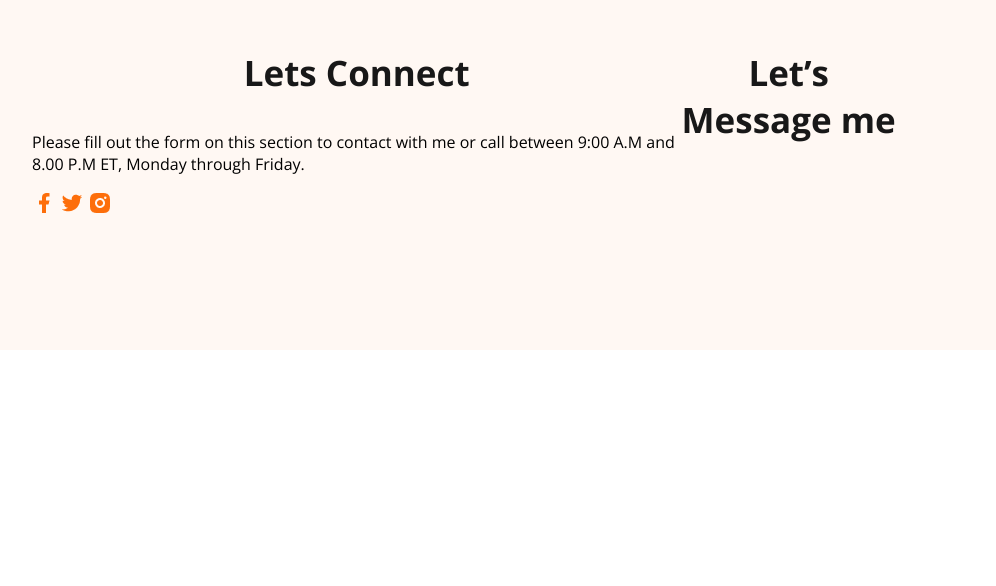
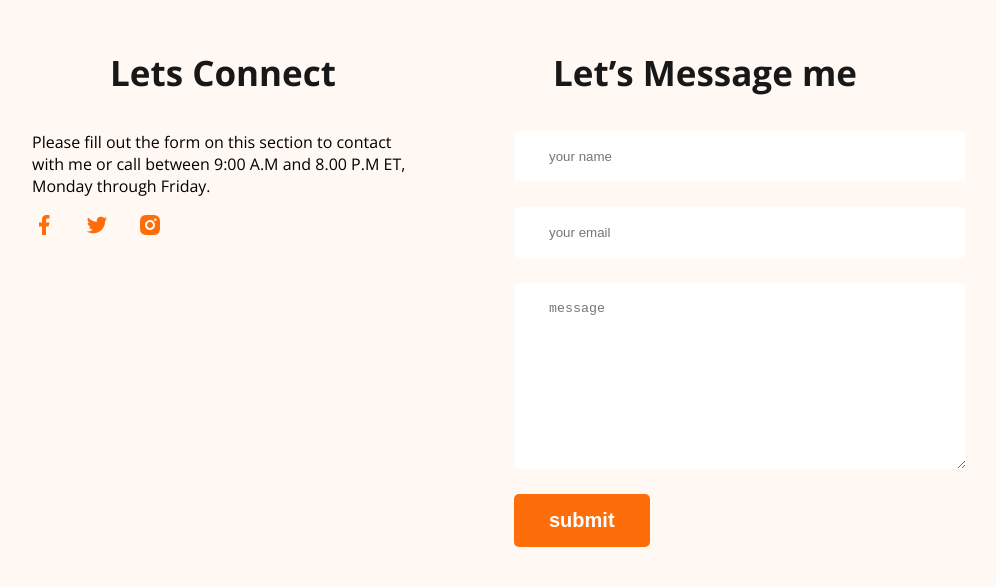
Before and after one commit to shiulisaren/developer-portfolio, a plain HTML site: page index.html in a window 1280 px wide. Shown: the part 3417-4003 px from the top of the page, without its empty margins (176-1172 px from the left). Before the commit the page ends 3775 px from the top, so only its background shows below. Drawn offline with nearby package versions, Linux system fonts and the light colour scheme.

Commit message:
finished the footer section with contact form

```diff
--- a/index.html
+++ b/index.html
@@ -176,6 +176,13 @@
         </div>
         <div class="footer-colum">
             <h3 class="section-title">Let’s Message me</h3>
+            <form class="contact" action="">
+                <input type="text" placeholder="your name">
+                <input type="email" name="" placeholder="your email" id="">
+                <textarea name="" placeholder="message" id="" cols="30" rows="10"></textarea>
+                <input class="
+                button-primary" type="submit" value="submit">
+            </form>
         </div>
     </footer>
 </body>
--- a/styles/portfolio.css
+++ b/styles/portfolio.css
@@ -190,7 +190,34 @@
  /*footer style*/
  footer {
      display: flex;
+     gap: 100px;
      background: #FFF8F3;
      margin-top: 100px;
      padding: 130px 200px;
  }
+
+ .footer-colum {
+     width: 50%;
+ }
+
+ .social-links a {
+     margin-right: 25px;
+ }
+
+ .contact input[type="text"],
+ .contact input[type="email"],
+ textarea {
+     display: block;
+     margin-bottom: 25px;
+     padding: 18px 35px;
+     color: #757575;
+     border-radius: 5px;
+     background-color: #FFF;
+     border: 0;
+     width: 100%;
+
+
+
+ }
+
+ .button-primary {}
```
